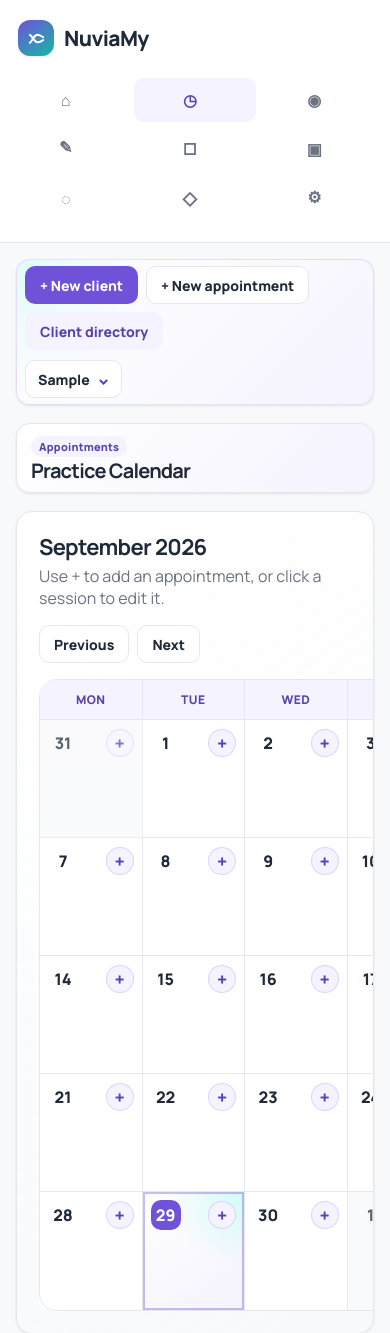
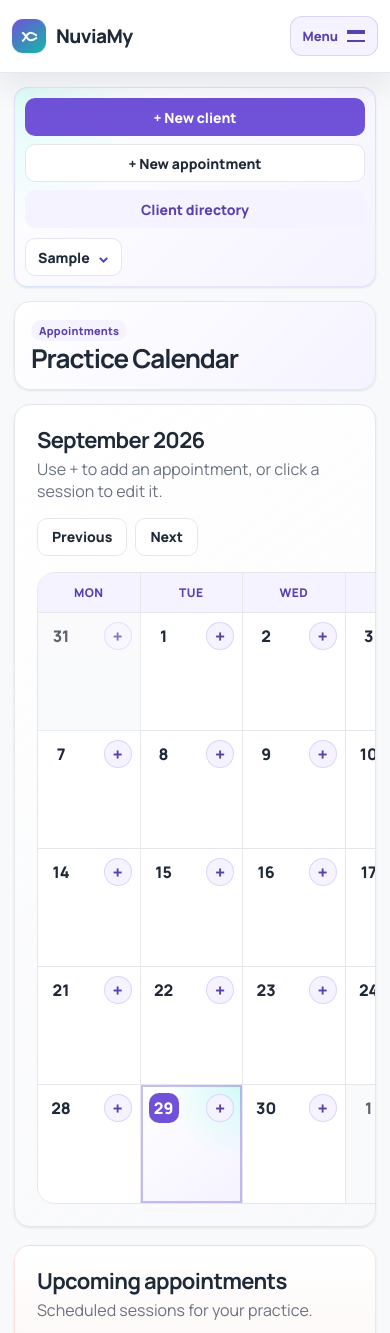
Before and after one commit to richard9106/django-analytics-dashboard, a Django app: page /appointments/ in a window 390 px wide. Shown: the top 1333 px of the page. Run offline with Django 5.2, Linux system fonts and the light colour scheme; the visitor is signed in with stand-in values (Sample User, id 1); data that the repository does not hold is empty.

Commit message:
Improve mobile navigation UX

```diff
--- a/static/dashboard.css
+++ b/static/dashboard.css
@@ -64,7 +64,14 @@ h1, h2, h3, p { margin-top: 0; }
 
 .app-shell { min-height: 100vh; display: grid; grid-template-columns: 248px minmax(0, 1fr); }
 .sidebar { background: #fff; border-right: 1px solid var(--border); padding: 20px 14px; display: flex; flex-direction: column; gap: 22px; position: sticky; top: 0; height: 100vh; }
+.sidebar-head { display: flex; align-items: center; justify-content: space-between; gap: 12px; }
 .sidebar .brand { padding: 0 8px; }
+.mobile-menu-button { display: none; }
+.mobile-nav-check { position: absolute; width: 1px; height: 1px; opacity: 0; pointer-events: none; }
+.mobile-nav-check:focus-visible + .sidebar-head .mobile-menu-button { outline: 3px solid rgba(112, 82, 217, .22); outline-offset: 2px; }
+.menu-bars { width: 18px; height: 12px; display: inline-grid; align-content: space-between; }
+.menu-bars::before, .menu-bars::after, .menu-bars { border-top: 2px solid currentColor; }
+.menu-bars::before, .menu-bars::after { content: ""; display: block; }
 .nav-list { display: grid; gap: 3px; }
 .nav-item { min-height: 44px; padding: 0 12px; border-radius: 10px; display: flex; align-items: center; gap: 10px; color: var(--slate-600); font-size: 14px; font-weight: 700; }
 .nav-item-with-badge { justify-content: flex-start; }
@@ -347,12 +354,25 @@ th { color: var(--slate-500); font-size: 12px; text-transform: uppercase; letter
 
 @media (max-width: 720px) {
   .app-shell { display: block; }
-  .sidebar { position: static; height: auto; border-right: 0; border-bottom: 1px solid var(--border); }
+  .sidebar { position: sticky; top: 0; z-index: 30; height: auto; padding: 12px; border-right: 0; border-bottom: 1px solid rgba(229, 231, 235, .92); gap: 0; box-shadow: 0 14px 30px rgba(15, 23, 42, .08); }
+  .sidebar-head { min-height: 48px; }
   .sidebar .brand span:not(.logo-mark) { display: inline; }
-  .nav-list { grid-template-columns: repeat(3, 1fr); }
-  .nav-item { font-size: 0; }
-  .app-main { padding: 16px; }
+  .sidebar .brand { padding: 0; font-size: 19px; }
+  .sidebar .logo-mark { width: 34px; height: 34px; border-radius: 11px; }
+  .mobile-menu-button { min-height: 40px; padding: 0 12px; border: 1px solid rgba(112, 82, 217, .2); border-radius: 12px; display: inline-flex; align-items: center; gap: 9px; background: var(--brand-50); color: var(--brand-700); font-size: 13px; font-weight: 900; cursor: pointer; }
+  .nav-list { max-height: 0; overflow: hidden; grid-template-columns: 1fr; gap: 4px; opacity: 0; transform: translateY(-4px); transition: max-height .24s ease, opacity .2s ease, transform .2s ease, padding .2s ease; }
+  .mobile-nav-check:checked ~ .nav-list { max-height: min(72vh, 680px); overflow-y: auto; padding-top: 12px; opacity: 1; transform: translateY(0); }
+  .nav-item { min-height: 46px; padding: 0 12px; justify-content: flex-start; border-radius: 14px; font-size: 14px; }
+  .nav-item span { font-size: 16px; }
+  .sidebar-settings .subitem { margin-left: 0; padding-left: 40px; min-height: 40px; font-size: 13px; }
+  .sidebar-card { display: none; }
+  .app-main { padding: 14px; gap: 14px; }
   .topbar, .welcome-panel, .panel-head, .action-bar { display: grid; grid-template-columns: 1fr; }
+  .topbar { padding: 16px; border-radius: 16px; }
+  .topbar h1 { font-size: 26px; }
+  .action-bar { padding: 10px; }
+  .quick-actions, .topbar-actions, .form-actions { width: 100%; display: grid; grid-template-columns: 1fr; }
+  .quick-actions .btn, .topbar-actions .btn, .form-actions .btn { width: 100%; }
   .profile-menu-panel { left: 0; right: auto; }
   .stats { grid-template-columns: 1fr; }
   .appointment-card { grid-template-columns: 1fr; align-items: start; }
@@ -371,8 +391,10 @@ th { color: var(--slate-500); font-size: 12px; text-transform: uppercase; letter
   .signup-shell { width: min(calc(100% - 24px), 1180px); grid-template-columns: 1fr; }
   .signup-intro { position: static; }
   .field-grid.two { grid-template-columns: 1fr; }
-  .marketing-nav { display: grid; }
-  .marketing-nav nav { gap: 10px; }
+  .marketing-nav { width: min(calc(100% - 24px), 1180px); display: grid; gap: 14px; padding: 14px 0; }
+  .marketing-nav nav { margin-inline: -4px; padding: 4px; display: grid; grid-template-columns: repeat(2, minmax(0, 1fr)); gap: 8px; }
+  .marketing-nav nav a { min-height: 40px; padding: 0 10px; border: 1px solid rgba(112, 82, 217, .14); border-radius: 12px; display: inline-flex; align-items: center; justify-content: center; background: rgba(255,255,255,.82); text-align: center; }
+  .marketing-nav nav .btn { grid-column: 1 / -1; }
   .marketing-hero { min-height: 0; padding: 22px 0; }
   .hero-copy h1 { font-size: 36px; }
   .marketing-band, .marketing-cta { padding: 22px; border-radius: 22px; }
--- a/templates/partials/sidebar.html
+++ b/templates/partials/sidebar.html
@@ -1,4 +1,6 @@
 <aside class="sidebar" aria-label="Primary navigation">
+  <input class="mobile-nav-check" id="mobile-nav-toggle" type="checkbox" aria-label="Toggle primary navigation">
+  <div class="sidebar-head">
     <a class="brand" href="{% url 'home' %}" aria-label="NuviaMy home">
       <span class="logo-mark" aria-hidden="true">
         <svg viewBox="0 0 24 24" fill="none">
@@ -8,6 +10,8 @@
       </span>
       <span>NuviaMy</span>
     </a>
+    <label class="mobile-menu-button" for="mobile-nav-toggle"><span>Menu</span><span class="menu-bars" aria-hidden="true"></span></label>
+  </div>
 
   <nav class="nav-list">
     <a class="nav-item{% if request.resolver_match.url_name == 'dashboard' %} active{% endif %}" href="{% url 'dashboard' %}"><span>⌂</span>Overview</a>
```
Lines whose indentation alone changed are shown as unchanged.
